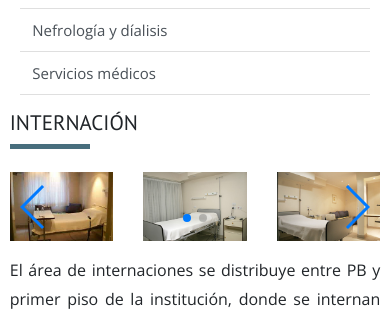
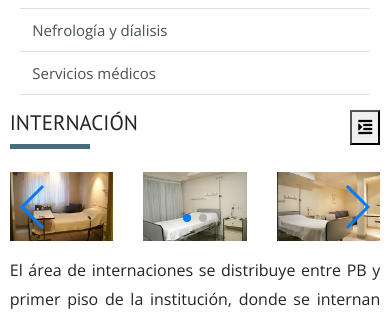
Before and after one commit to 3atag/webclinica, a PHP site: page /servicios.php in a window 390 px wide. Shown: the part 625-938 px from the top of the page. Run offline with PHP 8.4, Linux system fonts and the light colour scheme.

Commit message:
hasta hacer boton responsive de submenus con jquery

```diff
--- a/servicios.php
+++ b/servicios.php
@@ -53,7 +53,13 @@
 		<div class="contenido-subpaginas">
 
 			<div id="internacion" class="primera">
-				<h2>Internación</h2>
+				<div class="submenu-mobile">
+					<h2>Internación</h2>
+
+					<button class="boton-submenu">
+						<span class="fas fa-indent fa"></span>
+					</button>
+				</div>
 
 				<div class="swiper-container" id="slide-interna">
 
@@ -346,7 +352,7 @@
 
 	<script>
 		var swiper = new Swiper('.swiper-container', {
-			slidesPerView:3,
+			slidesPerView: 3,
 			spaceBetween: 30,
 			slidesPerGroup: 3,
 			loop: true,
@@ -360,7 +366,6 @@
 				prevEl: '.swiper-button-prev',
 			},
 		});
-
 	</script>
 
 </body>
```
